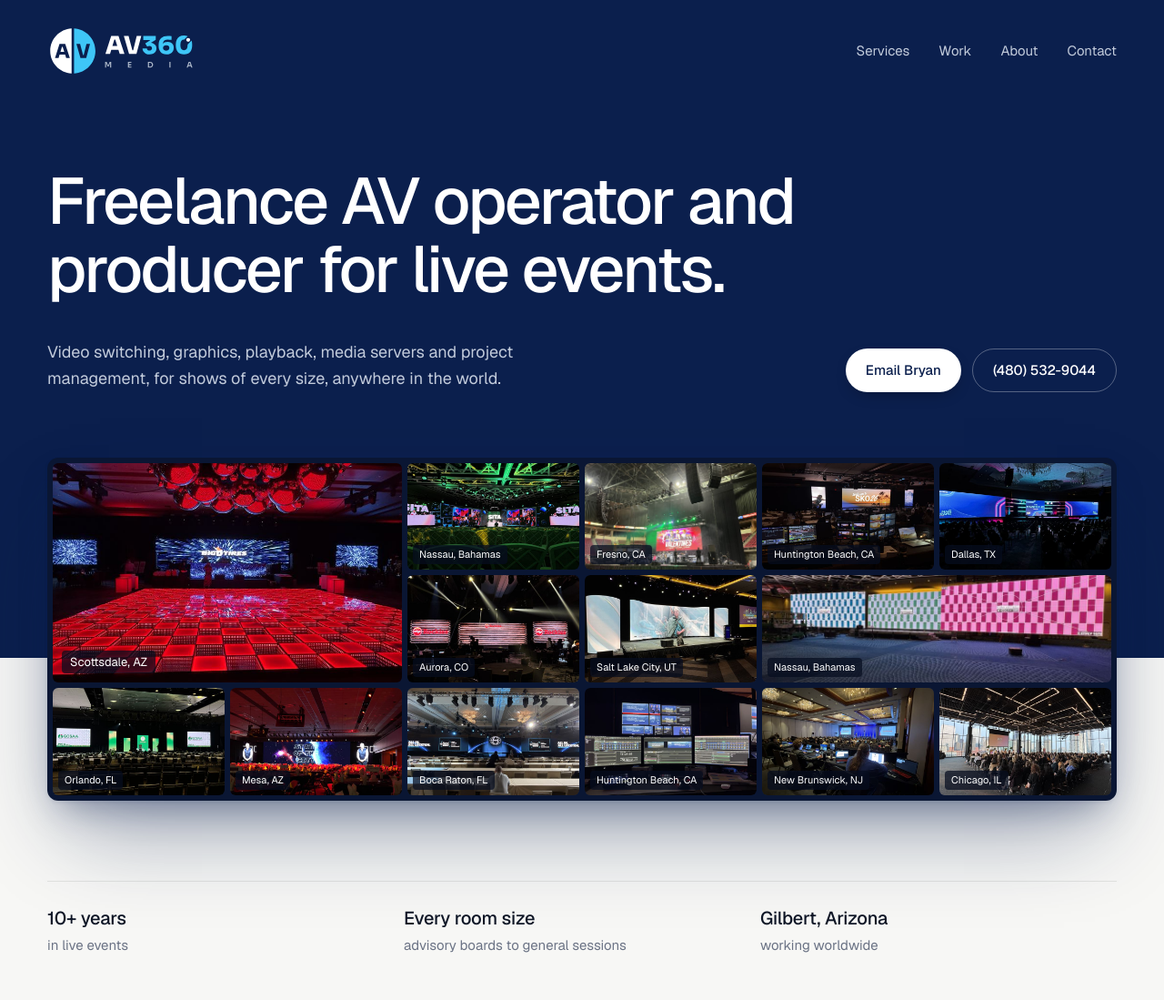
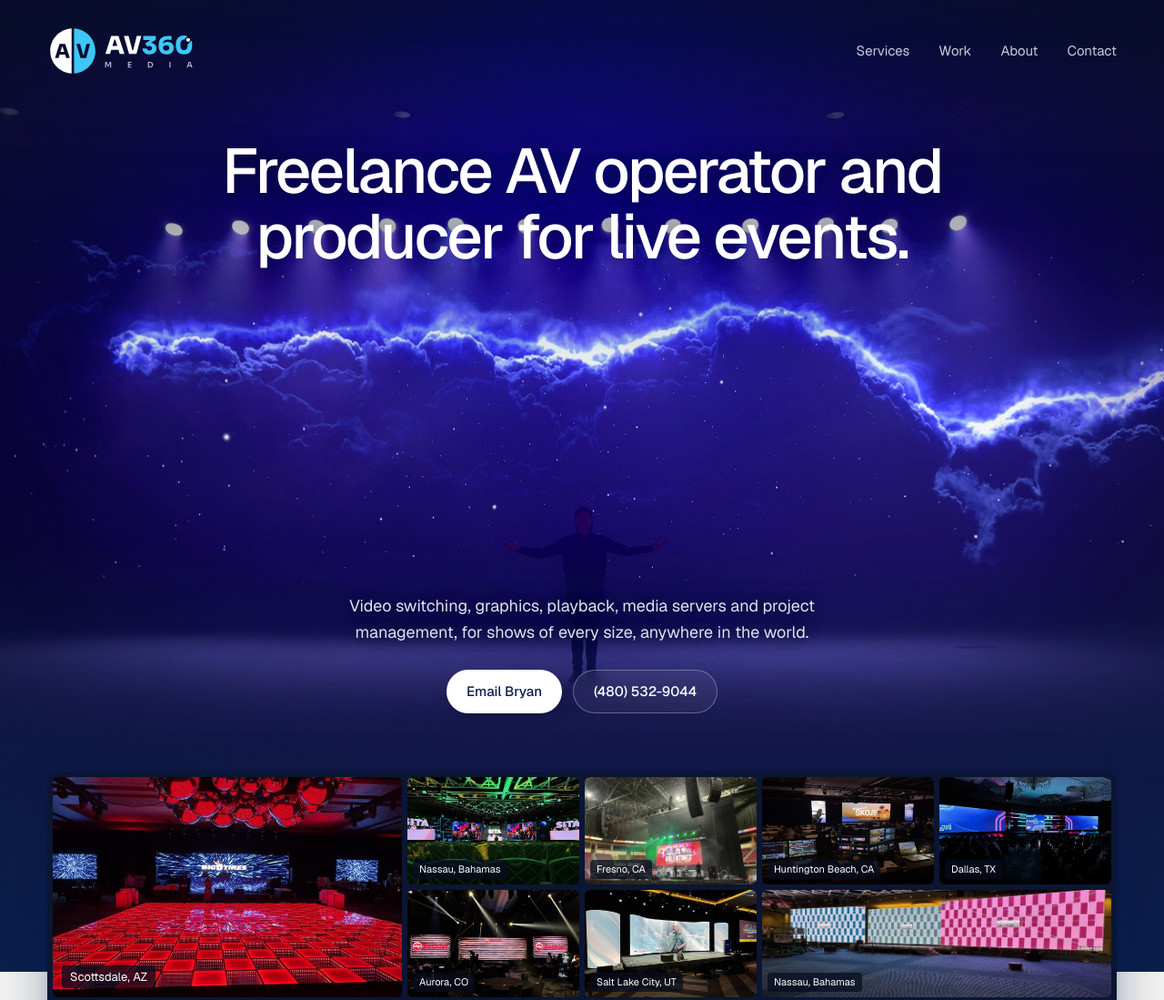
Before and after one commit to AV360Media/AV360Media.github.io, a plain HTML site: page index.html in a window 1280 px wide. Shown: the top 1099 px of the page at 91% size. Drawn offline with nearby package versions, Linux system fonts and the light colour scheme.

Commit message:
Cinematic photo header
Co-Authored-By: Claude Opus 5.5 <noreply@anthropic.com>
Claude-Session: https://claude.ai/code/session_01Rb8nE7g2EXaNysF5SMT3zM

```diff
--- a/index.html
+++ b/index.html
@@ -36,7 +36,11 @@ a{color:inherit}
 .label{font-size:13px;font-weight:500;color:var(--muted);margin:0 0 16px}
 
 /* navy band holding header + hero */
-.band{background:var(--navy);color:#fff;padding-bottom:220px}
+.band{position:relative;isolation:isolate;overflow:hidden;background:#070E24;color:#fff;padding-bottom:220px}
+.band .bg{position:absolute;inset:0;width:100%;height:100%;object-fit:cover;object-position:center 46%;z-index:-2}
+.band::before{content:"";position:absolute;inset:0;z-index:-1;background:
+  linear-gradient(180deg,rgba(7,14,36,.78) 0%,rgba(7,14,36,.25) 22%,rgba(7,14,36,0) 40%,rgba(7,14,36,0) 56%,rgba(11,31,77,.72) 78%,var(--navy) 100%),
+  radial-gradient(ellipse 70% 60% at 50% 48%,transparent 55%,rgba(7,14,36,.55) 100%)}
 header.top{padding:28px 0}
 .nav{display:flex;align-items:center;justify-content:space-between;gap:24px}
 .nav img{height:56px;width:auto}
@@ -45,10 +49,12 @@ header.top{padding:28px 0}
 .nav a{text-decoration:none;font-size:15px;color:#C2CBDB}
 .nav a:hover{color:#fff}
 
-.hero{padding:72px 0 72px}
-.hero h1{font-size:clamp(40px,5.6vw,76px);line-height:1.04;font-weight:500;letter-spacing:-.035em;margin:0;max-width:19ch}
-.hero-foot{display:flex;justify-content:space-between;align-items:flex-end;gap:40px;margin-top:40px;flex-wrap:wrap}
-.hero-foot p{margin:0;max-width:46ch;color:#C2CBDB;font-size:18px}
+.hero{min-height:clamp(620px,92vh,980px);display:flex;flex-direction:column;justify-content:space-between;text-align:center;padding:40px 0 64px}
+.hero > .wrap{display:contents}
+.hero h1{font-size:clamp(40px,5.4vw,78px);line-height:1.04;font-weight:500;letter-spacing:-.035em;margin:0 auto;max-width:20ch;padding:0 24px;text-shadow:0 2px 24px rgba(4,10,30,.55)}
+.hero-foot{display:flex;flex-direction:column;align-items:center;gap:26px;padding:0 24px}
+.hero-foot p{margin:0;max-width:52ch;color:#DCE3F0;font-size:18px;text-shadow:0 1px 14px rgba(4,10,30,.7)}
+.btn-line{backdrop-filter:blur(6px);-webkit-backdrop-filter:blur(6px);background:rgba(255,255,255,.06)}
 .cta{display:flex;gap:12px;flex-wrap:wrap}
 .btn-dark{box-shadow:0 6px 18px -8px rgba(0,0,0,.45)}
 .btn{display:inline-flex;align-items:center;min-height:48px;padding:0 22px;border-radius:999px;font-size:15px;font-weight:500;text-decoration:none;transition:background .15s,color .15s,border-color .15s}
@@ -139,6 +145,7 @@ footer .wrap{display:flex;justify-content:space-between;gap:16px;flex-wrap:wrap}
   .contact-box{padding:48px 32px}
   section{padding-top:96px}
   .band{padding-bottom:180px}.feature{margin-top:-180px}
+  .hero{min-height:640px}
   #work{margin-top:96px;padding:88px 0}
 }
 @media (max-width:600px){
@@ -149,6 +156,8 @@ footer .wrap{display:flex;justify-content:space-between;gap:16px;flex-wrap:wrap}
   .mosaic{grid-template-columns:repeat(3,minmax(0,1fr));grid-auto-rows:88px;gap:4px;padding:4px}
   .mosaic .ml{display:none}
   .band{padding-bottom:140px}.feature{margin-top:-140px}
+  .hero{min-height:600px;padding-bottom:48px}
+  .band .bg{object-position:center 42%}
   .facts{grid-template-columns:1fr}
   .facts li{padding:20px 0;border-bottom:1px solid var(--line)}
   .gallery{grid-template-columns:1fr}
@@ -160,6 +169,7 @@ footer .wrap{display:flex;justify-content:space-between;gap:16px;flex-wrap:wrap}
 <a class="skip" href="#main">Skip to content</a>
 
 <div class="band">
+<picture><source media="(max-width:700px)" srcset="assets/hero-sm.jpg"><img class="bg" src="assets/hero.jpg" alt="" width="2400" height="2432" fetchpriority="high"></picture>
 <header class="top">
   <div class="wrap nav">
     <a href="./" aria-label="AV360 Media home"><img src="assets/logo-reversed.svg" alt="AV360 Media" width="168" height="56"></a>
```
Also changed, not shown: assets/hero-sm.jpg (added), assets/hero.jpg (added).
